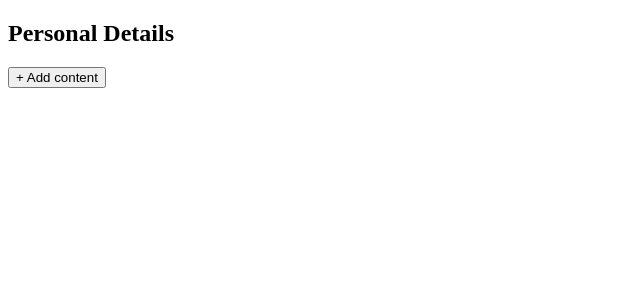
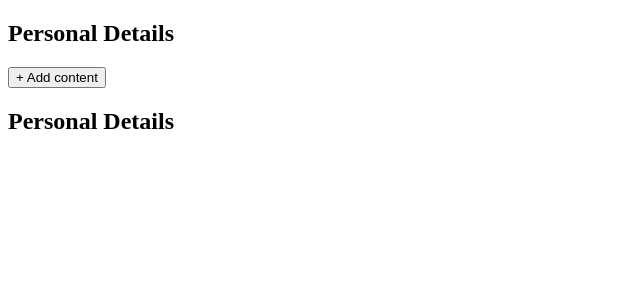
Before and after one commit to sergiogarciiam/cv-application, a React (Vite) app: page / in a window 1280 px wide. Shown: the top 300 px of the page, without its empty margins (0-640 px from the left). Built offline with nearby package versions, Linux system fonts and the light colour scheme.

Commit message:
Add cv view

```diff
--- a/src/App.jsx
+++ b/src/App.jsx
@@ -5,6 +5,7 @@ import Categories from "./components/Categories.jsx";
 import Content from "./components/Content.jsx";
 
 import { initialContent } from "./content.js";
+import Cv from "./components/Cv.jsx";
 
 function App() {
   const [contents, setContentList] = useState(initialContent);
@@ -54,6 +55,8 @@ function App() {
       {isCategoriesDisplay && (
         <Categories contents={contents} onClick={hideCategories} />
       )}
+
+      <Cv contents={contents}></Cv>
     </>
   );
 }
--- a/src/components/Button.jsx
+++ b/src/components/Button.jsx
@@ -1,6 +1,6 @@
 function Button({ name, onClick, id }) {
   return (
-    <button className="button" id={id} onClick={onClick}>
+    <button id={id} onClick={onClick}>
       {name}
     </button>
   );
--- a/src/components/Content.jsx
+++ b/src/components/Content.jsx
@@ -128,7 +128,7 @@ function Content({ content, isActive, onClick, changeContent }) {
   };
 
   return (
-    <div className={content.name}>
+    <div>
       {!isActive && (
         <h2 id={content.id} onClick={onClick}>
           {content.name}
--- a/src/components/Cv.jsx
+++ b/src/components/Cv.jsx
@@ -1,8 +1,28 @@
+function List({ list }) {
+  return list.map((object) => {
+    return Object.keys(object).map((key) => {
+      if (key === "id" || object[key] === 0) return null;
+      else if (key === "name") return <h4 key={key}>{object[key]}</h4>;
+      else return <p key={key}>{object[key]}</p>;
+    });
+  });
+}
+
+function Element({ element }) {
+  return Object.keys(element).map((key) => {
+    if (key === "id" || key === "isShow") return null;
+    else if (key === "name") return <h2 key={key}>{element[key]}</h2>;
+    else if (key === "list") return <List key={key} list={element[key]}></List>;
+    else return <p key={key}>{element[key]}</p>;
+  });
+}
+
 function Cv({ contents }) {
   return (
-    <div className="cv">
-      {Object.values(contents).map((content) => {
-        return <h2 key={content}>{content}</h2>;
+    <div>
+      {Object.keys(contents).map((key) => {
+        if (contents[key].isShow)
+          return <Element key={key} element={contents[key]}></Element>;
       })}
     </div>
   );
```
